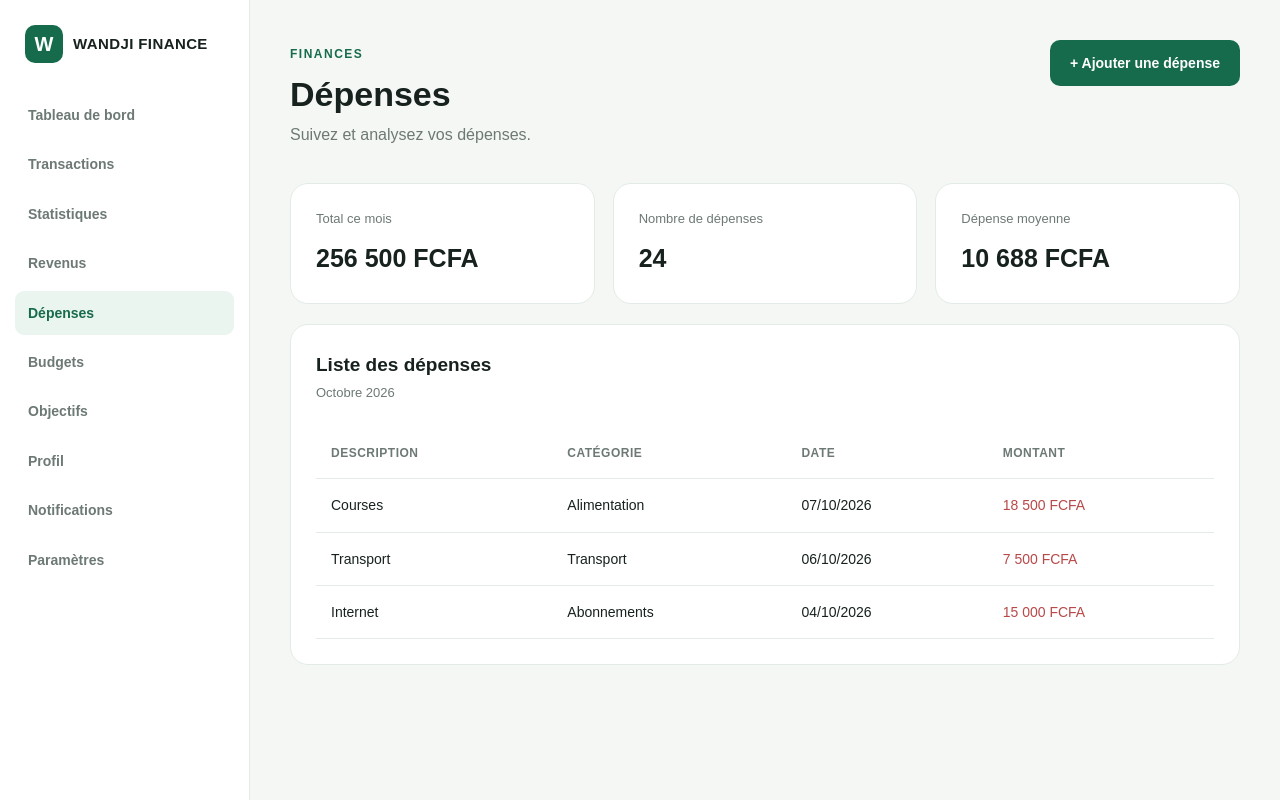
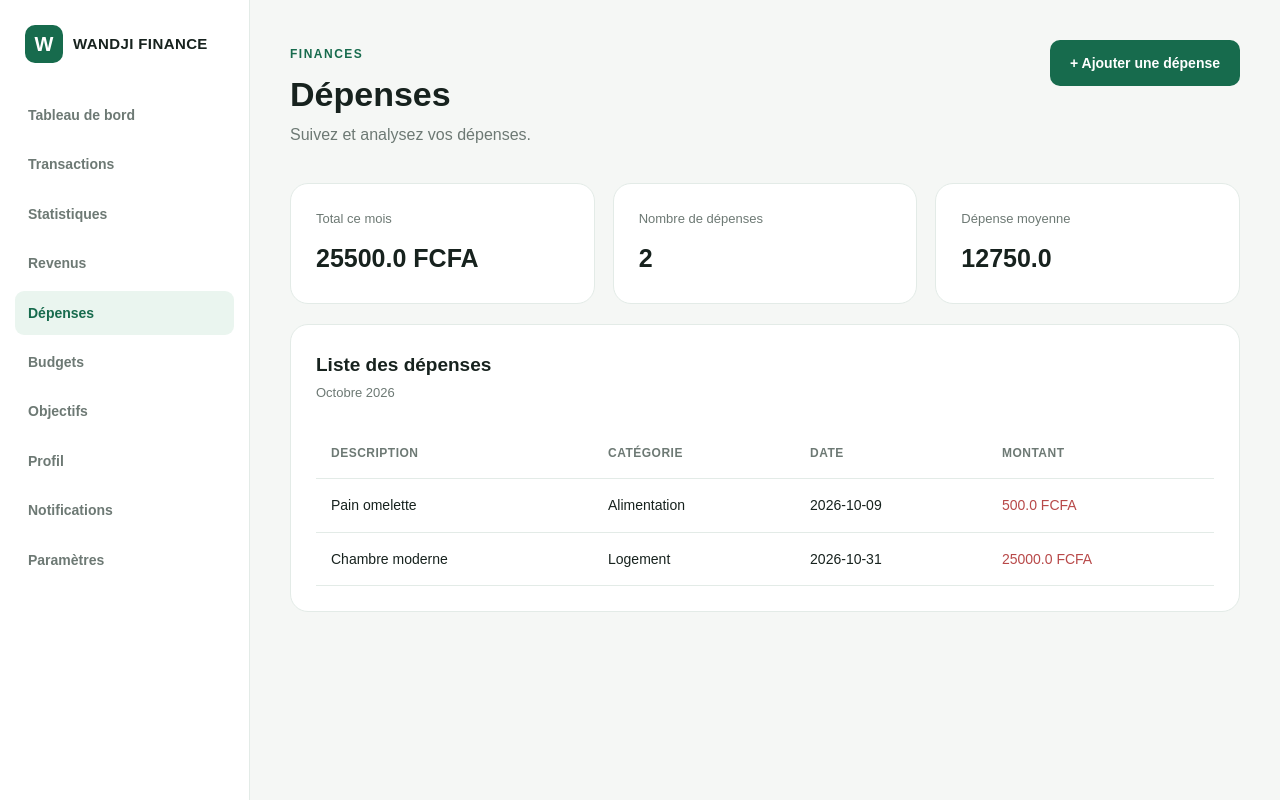
Before and after one commit to ModesteTech/AppFinance, a Flask app: page /expenses in a window 1280 px wide. Run offline with Flask 3, Linux system fonts and the light colour scheme; a user stored in the database is signed in; data comes from the database, SQL or seed files in the repository; both versions use the stored data as it was after the commit.

Commit message:
Mise en fonction de la page revenus et depenses

```diff
--- a/app.py
+++ b/app.py
@@ -107,6 +107,15 @@ def help():
 def forgot_password():
     return render_template("forgot_password.html")
 
+
+@app.route("/transactions")
+def transactions():
+    if "utilisateur_id" not in session:
+        return redirect(url_for("login"))
+
+
+    return render_template("transactions.html")
+
 @app.route("/add_transaction", methods=["GET","POST"])
 def add_transaction():
     if "utilisateur_id" not in session:
@@ -152,13 +161,6 @@ def add_transaction():
 
     return render_template("add_transaction.html")
 
-@app.route("/transactions")
-def transactions():
-    if "utilisateur_id" not in session:
-        return redirect(url_for("login"))
-
-    return render_template("transactions.html")
-
 @app.route("/statistics")
 def statistics():
     if "utilisateur_id" not in session:
@@ -169,13 +171,148 @@ def statistics():
 def revenues():
     if "utilisateur_id" not in session:
         return redirect(url_for("login"))
-    return render_template("revenues.html")
+
+    conn=get_connection()
+
+    revenues=conn.execute("""
+            SELECT description,montant,date_revenu,category FROM revenues
+            WHERE utilisateur_id= ?
+    """,(session["utilisateur_id"],)).fetchall()
+
+    argent=conn.execute("""
+                SELECT montant FROM revenues
+                WHERE utilisateur_id= ?
+        """,(session["utilisateur_id"],)).fetchall()
+
+    nbr_revenu=len(argent)
+
+    somme=0
+    for i in range(nbr_revenu):
+        somme=somme+argent[i][0]
+
+
+    if nbr_revenu==0:
+        revenu_moyen=0
+    else:
+        revenu_moyen=somme/nbr_revenu
+
+    revenu_moyen=round(revenu_moyen,2)
+
+    conn.close()
+
+    return render_template("revenues.html",revenues=revenues,somme=somme,nbr_revenu=nbr_revenu,revenu_moyen=revenu_moyen)
+
+@app.route("/add_revenue", methods=["GET", "POST"])
+def add_revenue():
+    if "utilisateur_id" not in session:
+        return redirect(url_for("login"))
+
+    if request.method == "POST":
+
+        description = request.form.get("description")
+        montant = request.form.get("amount")
+        categorie = request.form.get("category")
+        date = request.form.get("date")
+        note = request.form.get("note", "")
+
+        conn = get_connection()
+
+        conn.execute("""
+                    INSERT INTO revenues
+                    (utilisateur_id, montant, description, note, date_revenu, category)
+                    VALUES (?, ?, ?, ?, ?, ?)
+                """, (
+                session["utilisateur_id"],
+                montant,
+                description,
+                note,
+                date,
+                categorie
+            ))
+
+        conn.execute("""
+                    INSERT INTO categories (utilisateur_id, nom, type)
+                    VALUES (?, ?, ?)
+                """, (
+                session["utilisateur_id"],
+                categorie,
+                "revenu"
+            ))
+
+        conn.commit()
+        conn.close()
+
+        return redirect(url_for("revenues"))
+
+    return render_template("add_revenue.html")
 
 @app.route("/expenses")
 def expenses():
     if "utilisateur_id" not in session:
         return redirect(url_for("login"))
-    return render_template("expenses.html")
+
+    conn=get_connection()
+
+    depenses=conn.execute("""
+            SELECT description,montant,date_depense,category FROM depenses
+            WHERE utilisateur_id= ?
+    """,(session["utilisateur_id"],)).fetchall()
+
+    argent=conn.execute("""
+                SELECT montant FROM depenses
+                WHERE utilisateur_id= ?
+        """,(session["utilisateur_id"],)).fetchall()
+
+    nbr_depense=len(argent)
+
+    somme=0
+    for i in range(nbr_depense):
+        somme=somme+argent[i][0]
+
+
+    if nbr_depense==0:
+        depense_moyen=0
+    else:
+        depense_moyen=somme/nbr_depense
+
+    depense_moyen=round(depense_moyen,2)
+
+    conn.close()
+
+    return render_template("expenses.html",depenses=depenses,somme=somme,nbr_depense=nbr_depense,depense_moyen=depense_moyen)
+
+@app.route("/add_expense", methods=["GET","POST"])
+def add_expense():
+    if "utilisateur_id" not in session:
+        return redirect(url_for("login"))
+
+    if request.method=="POST":
+        description=request.form.get("description")
+        montant=request.form.get("amount")
+        categorie=request.form.get("category")
+        date=request.form.get("date")
+        note=request.form.get("note","")
+
+        conn=get_connection()
+
+        conn.execute("""
+            INSERT INTO depenses (utilisateur_id,montant,description,note,date_depense,category)
+            VALUES(?,?,?,?,?,?)
+        """,(session["utilisateur_id"],montant,description,note,date,categorie))
+
+        conn.execute("""
+                    INSERT INTO categories (utilisateur_id,nom,type)
+                    VALUES(?,?,?)
+                """,(session["utilisateur_id"],categorie,"depense"))
+
+        conn.commit()
+        conn.close()
+
+        return redirect(url_for("expenses"))
+
+
+    return render_template("add_expense.html")
+
 
 @app.route("/budgets")
 def budgets():
@@ -242,66 +379,7 @@ def settings():
         return redirect(url_for("login"))
     return render_template("settings.html")
 
-@app.route("/add_revenue", methods=["GET","POST"])
-def add_revenue():
-    if "utilisateur_id" not in session:
-        return redirect(url_for("login"))
 
-    if request.method=="POST":
-        description=request.form.get("description")
-        montant=request.form.get("amount")
-        categorie=request.form.get("category")
-        date=request.form.get("date")
-        note=request.form.get("note","")
-
-        conn=get_connection()
-
-        conn.execute("""
-                    INSERT INTO revenues (utilisateur_id,montant,description,note,date_revenu)
-                    VALUES(?,?,?,?,?)
-                """,(session["utilisateur_id"],montant,description,note,date))
-
-        conn.execute("""
-                    INSERT INTO categories (utilisateur_id,nom,type)
-                    VALUES(?,?,?)
-                """,(session["utilisateur_id"],categorie,"revenu"))
-
-        conn.commit()
-
-        conn.close()
-
-    return render_template("add_revenue.html")
-
-@app.route("/add_expense", methods=["GET","POST"])
-def add_expense():
-    if "utilisateur_id" not in session:
-        return redirect(url_for("login"))
-
-    if request.method=="POST":
-        description=request.form.get("description")
-        montant=request.form.get("amount")
-        categorie=request.form.get("category")
-        date=request.form.get("date")
-        note=request.form.get("note","")
-
-        conn=get_connection()
-
-        conn.execute("""
-            INSERT INTO depenses (utilisateur_id,montant,description,note,date_depense)
-            VALUES(?,?,?,?,?)
-        """,(session["utilisateur_id"],montant,description,note,date))
-
-        conn.execute("""
-                    INSERT INTO categories (utilisateur_id,nom,type)
-                    VALUES(?,?,?)
-                """,(session["utilisateur_id"],categorie,"depense"))
-
-        conn.commit()
-
-        conn.close()
-
-
-    return render_template("add_expense.html")
 
 @app.route("/create_budget")
 def create_budget():
--- a/static/css/finance.css
+++ b/static/css/finance.css
@@ -63,6 +63,15 @@ tbody tr:hover {
     background: var(--background);
 }
 
+/* MODIFICATIONS */
+
+.aucun-revenu{
+    font-family: bold;
+    font-size: large;
+    text-align: center;
+    margin-top: 10px;
+}
+
 
 @media (max-width: 700px) {
 
--- a/templates/expenses.html
+++ b/templates/expenses.html
@@ -105,17 +105,17 @@
 
                 <div class="summary-card">
                     <span>Total ce mois</span>
-                    <strong>256 500 FCFA</strong>
+                    <strong>{{somme}} FCFA</strong>
                 </div>
 
                 <div class="summary-card">
                     <span>Nombre de dépenses</span>
-                    <strong>24</strong>
+                    <strong>{{nbr_depense}}</strong>
                 </div>
 
                 <div class="summary-card">
                     <span>Dépense moyenne</span>
-                    <strong>10 688 FCFA</strong>
+                    <strong>{{depense_moyen}}</strong>
                 </div>
 
             </section>
@@ -139,6 +139,8 @@
 
                 </div>
 
+                {% if depenses %}
+
 
                 <div class="table-container">
 
@@ -157,32 +159,41 @@
 
                         <tbody>
 
+                            {% for depense in depenses %}
+
                             <tr>
-                                <td>Courses</td>
-                                <td>Alimentation</td>
-                                <td>07/10/2026</td>
-                                <td class="expense">18 500 FCFA</td>
+                                <td>{{depense[0]}}</td>
+                                <td>{{depense[3]}}</td>
+                                <td>{{depense[2]}}</td>
+                                <td class="expense">{{depense[1]}} FCFA</td>
                             </tr>
 
-                            <tr>
-                                <td>Transport</td>
-                                <td>Transport</td>
-                                <td>06/10/2026</td>
-                                <td class="expense">7 500 FCFA</td>
-                            </tr>
-
-                            <tr>
-                                <td>Internet</td>
-                                <td>Abonnements</td>
-                                <td>04/10/2026</td>
-                                <td class="expense">15 000 FCFA</td>
-                            </tr>
+                            {% endfor %}
 
                         </tbody>
 
                     </table>
 
                 </div>
+
+                {% else %}
+                <table>
+
+                        <thead>
+
+                            <tr>
+                                <th>Description</th>
+                                <th>Catégorie</th>
+                                <th>Date</th>
+                                <th>Montant</th>
+                            </tr>
+
+                        </thead>
+
+                    </table>
+                    <p class="aucun-revenu">Aucun revenu enregistre pour le moment.</p>
+                {% endif %}
+
 
             </section>
 
```
Also changed, not shown: init_db.py (+5 -2 lines), templates/revenues.html (+29 -20 lines), templates/transactions.html (+4 -15 lines), wandji_finance.db.
